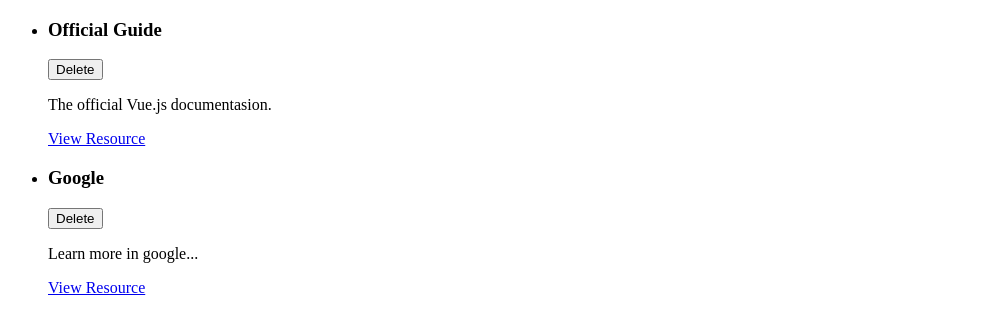
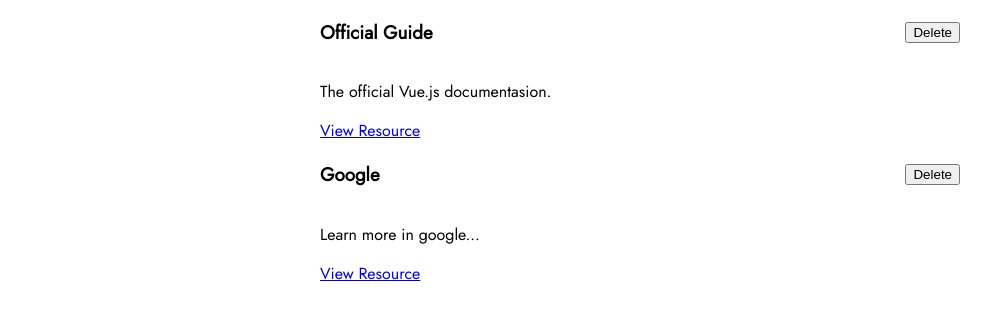
Before and after one commit to dwikiby/learning-resourcesapp, a Vue app: page / in a window 1280 px wide. Shown: the top 334 px of the page, without its empty margins (0-991 px from the left). Built offline with nearby package versions, Linux system fonts and the light colour scheme.

Commit message:
update styling and more components

```diff
--- a/src/App.vue
+++ b/src/App.vue
@@ -1,21 +1,13 @@
 <template>
-  <ul>
-    <learning-resource
-      v-for="res in storedResources"
-      :key="res.id"
-      :title="res.title"
-      :description="res.description"
-      :link="res.link"
-    ></learning-resource>
-  </ul>
+  <stored-resources :resources="storedResources"></stored-resources>
 </template>
 
 <script>
-import LearningResource from './components/learning-resources/LearningResource.vue';
+import StoredResources from './components/learning-resources/StoredResources.vue';
 
 export default {
   components: {
-    LearningResource,
+    StoredResources,
   },
   data() {
     // data dummy store
@@ -38,3 +30,19 @@ export default {
   },
 };
 </script>
+
+<style>
+@import url('https://fonts.googleapis.com/css2?family=Jost&display=swap');
+
+* {
+  box-sizing: border-box;
+}
+
+html {
+  font-family: 'Jost', sans-serif;
+}
+
+body {
+  margin: 0;
+}
+</style>
--- a/src/components/learning-resources/LearningResource.vue
+++ b/src/components/learning-resources/LearningResource.vue
@@ -18,3 +18,16 @@ export default {
   props: ['title', 'description', 'link'],
 };
 </script>
+
+<style scoped>
+li {
+  margin: auto;
+  max-width: 40rem;
+}
+
+header {
+  display: flex;
+  justify-content: space-between;
+  align-items: center;
+}
+</style>
--- /dev/null
+++ b/src/components/learning-resources/StoredResources.vue
@@ -0,0 +1,32 @@
+<template>
+  <ul>
+    <learning-resource
+      v-for="res in resources"
+      :key="res.id"
+      :title="res.title"
+      :description="res.description"
+      :link="res.link"
+    ></learning-resource>
+  </ul>
+</template>
+
+<script>
+import LearningResource from './LearningResource.vue';
+
+export default {
+  components: {
+    LearningResource,
+  },
+  props: ['resources'],
+};
+</script>
+
+<style scoped>
+ul {
+  list-style: none;
+  margin: 0;
+  padding: 0;
+  margin: auto;
+  max-width: 40rem;
+}
+</style>
```
